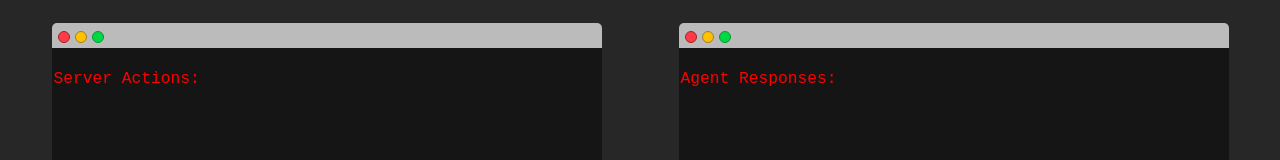
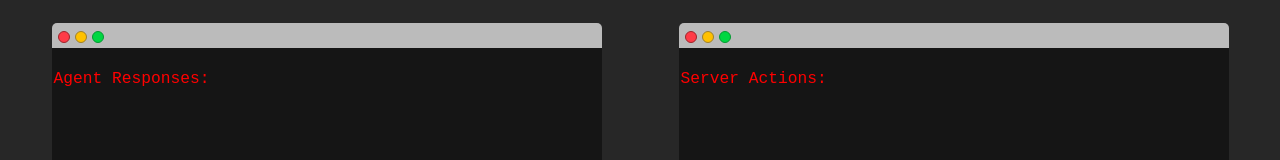
Before and after one commit to petersolimine/AgentWorld, a Next.js app in the folder frontend/: page / in a window 1280 px wide. Shown: the top 160 px of the page. Built offline with nearby package versions, Linux system fonts and the light colour scheme; no server answers.

Commit message:
correctly name the separate terminals

```diff
--- a/frontend/components/ConversationTerminal.tsx
+++ b/frontend/components/ConversationTerminal.tsx
@@ -13,7 +13,7 @@ export interface Message {
 function ConversationTerminal({ is_server }: { is_server: boolean }) {
   const [messages, setMessages] = useState<Message[]>([
     {
-      text: `${is_server ? "Agent Responses:" : "Server Actions:"}`,
+      text: `${is_server ? "Server Actions:" : "Agent Responses:"}`,
       color: "red",
       key: 17283273,
     },
```
